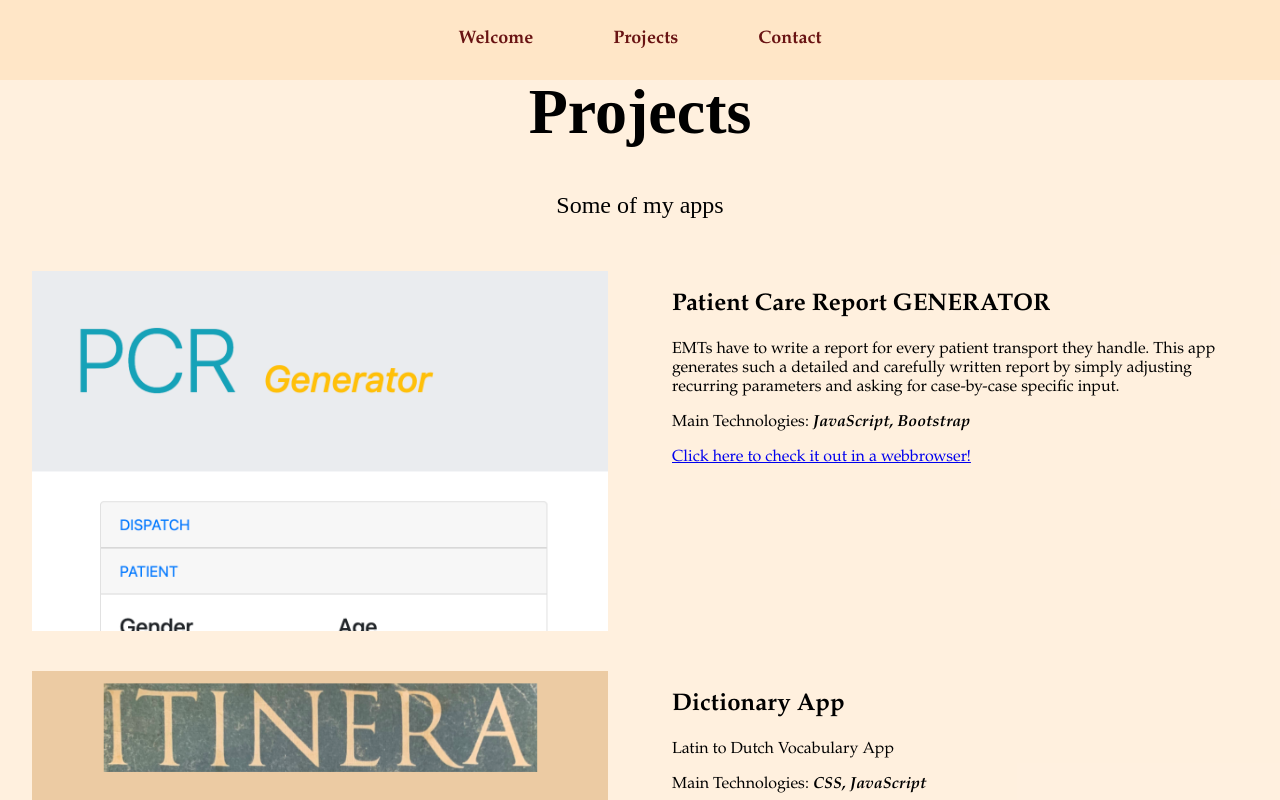
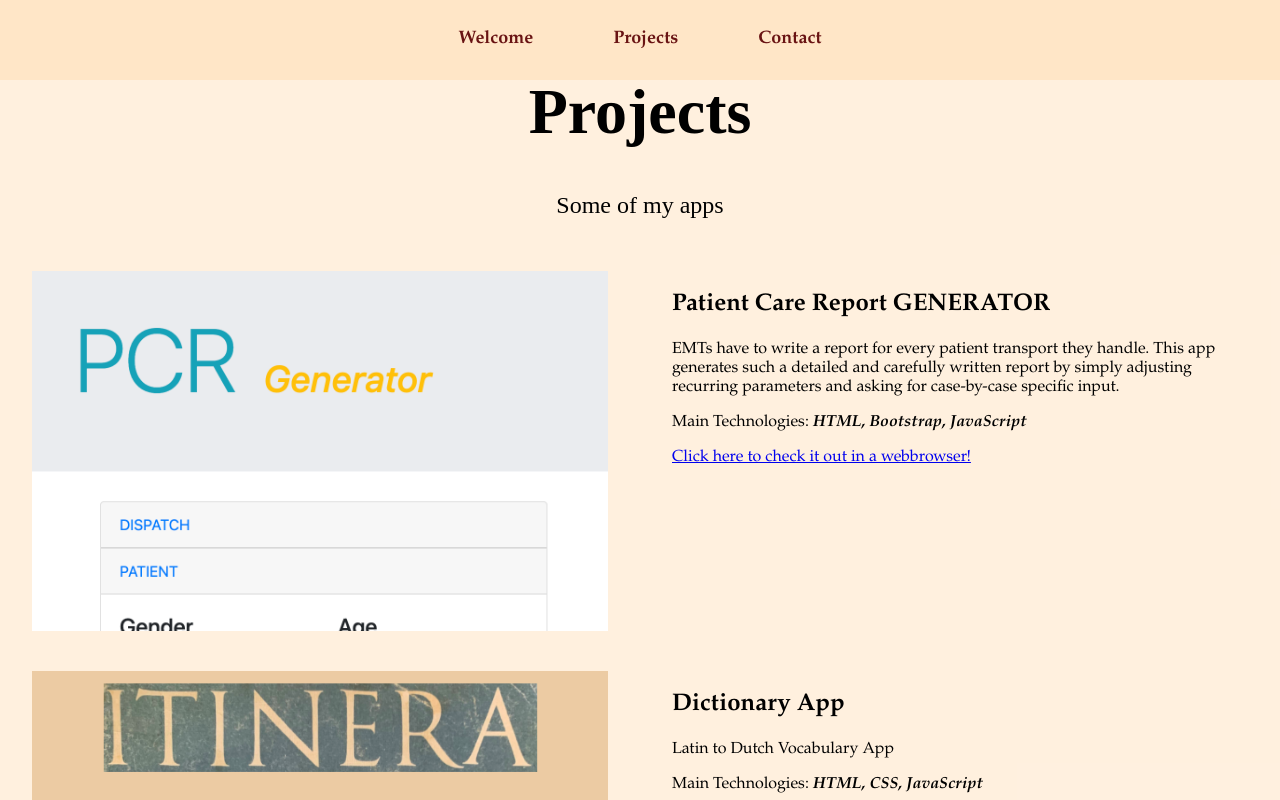
Before and after one commit to Qasper1974/Yves-Faems-portfolio, a React (Create React App) app: page /Projects in a window 1280 px wide. Shown: the top 800 px of the page. Built offline with nearby package versions, Linux system fonts and the light colour scheme; the HTML template or start-up script is replaced by a standard one.

Commit message:
update urls

```diff
--- a/src/Components/Projects/Projects.js
+++ b/src/Components/Projects/Projects.js
@@ -14,7 +14,7 @@ const projectInfo = [
         key: 1,
         title: "Patient Care Report GENERATOR",
         description: "EMTs have to write a report for every patient transport they handle. This app generates such a detailed and carefully written report by simply adjusting recurring parameters and asking for case-by-case specific input.",
-        mainTechnologies: "JavaScript, Bootstrap",
+        mainTechnologies: "HTML, Bootstrap, JavaScript",
         picUrl: imagePCRGEN,
         netlifyUrl: "https://naughty-rosalind-082c27.netlify.app/",
         githubCodeAddress : "github code url"
@@ -23,9 +23,9 @@ const projectInfo = [
         key: 2,
         title: "Dictionary App",
         description: "Latin to Dutch Vocabulary App",
-        mainTechnologies: "CSS, JavaScript",
+        mainTechnologies: "HTML, CSS, JavaScript",
         picUrl: imageItinera,
-        netlifyUrl: "https://www.youtube.com/watch?v=Vg6K4pn_C8o",
+        netlifyUrl: "https://gallant-perlman-46617b.netlify.app/",
         githubCodeAddress : "https://github.com/Qasper1974/sev"
     },
     {
@@ -34,7 +34,7 @@ const projectInfo = [
         description: "A Swahili to English Vocabulary App",
         mainTechnologies: "Django, PostgreSQL, Docker, AWS",
         picUrl: imageSev,
-        netlifyUrl: "https://portfolio-yfaems.netlify.app",
+        netlifyUrl: "https://www.youtube.com/watch?v=Vg6K4pn_C8o",
         githubCodeAddress : "github code url"
     },
     {
```
